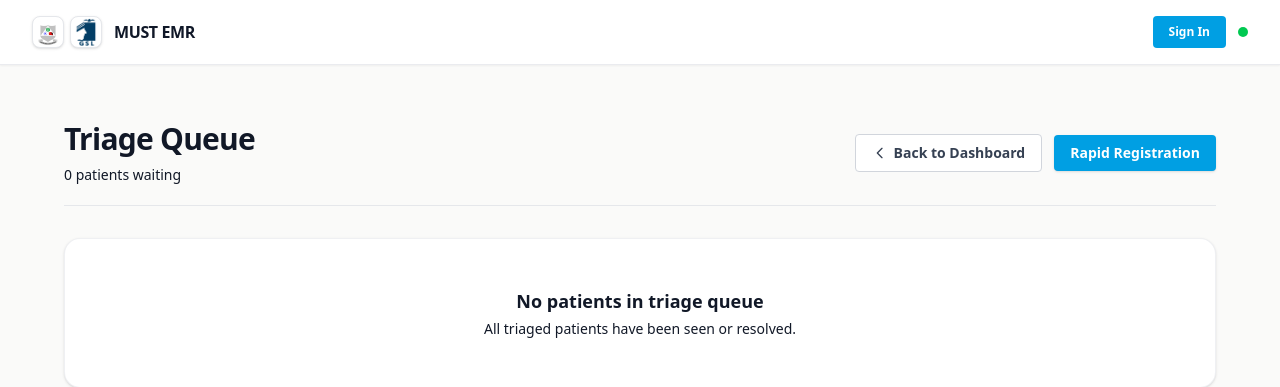
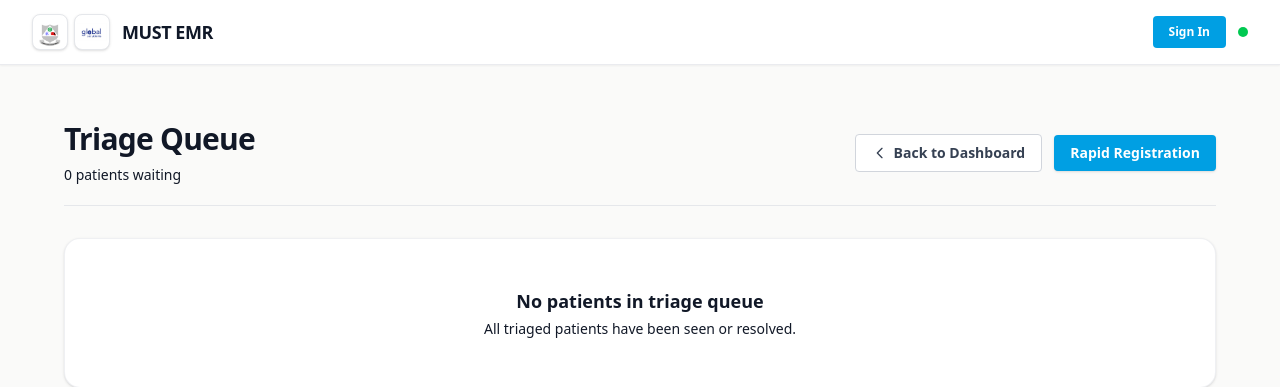
Before and after one commit to JosephMponda/GrandGaze, a Django app: template emergency/templates/emergency/queue.html in a window 1280 px wide. Shown: the top 387 px of the page. Run offline with Django 5.2, Linux system fonts and the light colour scheme; the template is opened without the code that fills it, so the values that code supplies are empty; style sheets or scripts are compiled from the project's sources.

Commit message:
Fixed the logo placeholder thing

```diff
--- a/static/js/sw.js
+++ b/static/js/sw.js
@@ -8,7 +8,7 @@
  * - Static assets cached aggressively
  */
 
-const CACHE_VERSION = 'v2';
+const CACHE_VERSION = 'v3';
 const CACHE_NAME = `must-emr-${CACHE_VERSION}`;
 
 // Assets to cache on install (app shell + static dependencies)
@@ -21,7 +21,7 @@ const ASSETS_TO_CACHE = [
   '/static/js/idb.min.js',
   '/static/js/app.js',
   '/static/img/must-logo.png',
-  '/static/img/gsl-logo.png',
+  '/static/img/logos/GSL-Official-Logo.png',
 ];
 
 // ===== Install Event =====
--- a/templates/accounts/login.html
+++ b/templates/accounts/login.html
@@ -7,10 +7,10 @@
     <div class="max-w-md w-full">
         <!-- Logo and Heading -->
         <div class="text-center mb-8">
-            <div class="inline-flex items-center justify-center gap-3 rounded-2xl bg-white border border-gray-200/80 px-4 py-3 shadow-lg shadow-ink/5 mb-6">
-                <img src="{% static 'img/must-logo.png' %}" alt="MUST logo" class="h-14 w-14 object-contain">
+            <div class="inline-flex items-center justify-center gap-2 sm:gap-3 rounded-2xl bg-white border border-gray-200/80 px-3 sm:px-4 py-2.5 sm:py-3 shadow-lg shadow-ink/5 mb-6" style="max-width: 100%; flex-wrap: wrap;">
+                <img src="{% static 'img/must-logo.png' %}" alt="MUST logo" class="object-contain" style="width: clamp(2rem, 6vw, 3.5rem); height: clamp(2rem, 6vw, 3.5rem);">
                 <span class="h-10 w-px bg-gray-200" aria-hidden="true"></span>
-                <img src="{% static 'img/gsl-logo.png' %}" alt="GSL logo" class="h-14 w-14 object-contain">
+                <img src="{% static 'img/logos/GSL-Official-Logo.png' %}" alt="GSL logo" class="object-contain" style="width: clamp(2rem, 6vw, 3.5rem); height: clamp(2rem, 6vw, 3.5rem);">
             </div>
             <h2 class="text-3xl font-bold tracking-tight text-ink-900">Sign in to MUST EMR</h2>
             <p class="mt-2 text-sm text-ink-500">Malawi Master Patient Index & Clinical Portal</p>
--- a/templates/base.html
+++ b/templates/base.html
@@ -18,16 +18,16 @@
         <div class="max-w-7xl mx-auto px-4 sm:px-6 lg:px-8">
             <div class="flex justify-between items-center h-16">
                 <div class="flex items-center gap-8">
-                    <div class="flex items-center gap-3">
-                        <div class="flex items-center gap-1.5">
-                            <span class="w-8 h-8 rounded-lg bg-white border border-gray-200 shadow-sm flex items-center justify-center overflow-hidden">
-                                <img src="{% static 'img/must-logo.png' %}" alt="MUST logo" class="h-7 w-7 object-contain">
+                    <div class="flex items-center gap-2 sm:gap-3">
+                        <div class="flex items-center gap-1 sm:gap-1.5">
+                            <span class="w-7 h-7 sm:w-8 sm:h-8 md:w-9 md:h-9 rounded-lg bg-white border border-gray-200 shadow-sm flex items-center justify-center overflow-hidden shrink-0" style="width: clamp(1.5rem, 3vw, 2.25rem); height: clamp(1.5rem, 3vw, 2.25rem);">
+                                <img src="{% static 'img/must-logo.png' %}" alt="MUST logo" class="h-full w-full object-contain p-0.5">
                             </span>
-                            <span class="w-8 h-8 rounded-lg bg-white border border-gray-200 shadow-sm flex items-center justify-center overflow-hidden">
-                                <img src="{% static 'img/gsl-logo.png' %}" alt="GSL logo" class="h-7 w-7 object-contain">
+                            <span class="w-7 h-7 sm:w-8 sm:h-8 md:w-9 md:h-9 rounded-lg bg-white border border-gray-200 shadow-sm flex items-center justify-center overflow-hidden shrink-0" style="width: clamp(1.5rem, 3vw, 2.25rem); height: clamp(1.5rem, 3vw, 2.25rem);">
+                                <img src="{% static 'img/logos/GSL-Official-Logo.png' %}" alt="GSL logo" class="h-full w-full object-contain p-0.5">
                             </span>
                         </div>
-                        <span class="text-md font-bold tracking-tight text-gray-900">MUST EMR</span>
+                        <span class="text-md sm:text-lg font-bold tracking-tight text-gray-900">MUST EMR</span>
                     </div>
                     {% if user.is_authenticated %}
                         <nav aria-label="Main navigation" class="hidden md:flex items-center gap-1">
```
Also changed, not shown: GSL-Official-Logo.png (added), static/img/gsl-logo.png (deleted), static/img/logos/GSL-Official-Logo.png (added), static/img/logos/GSL-logo.png (deleted), static/img/logos/README.md.
